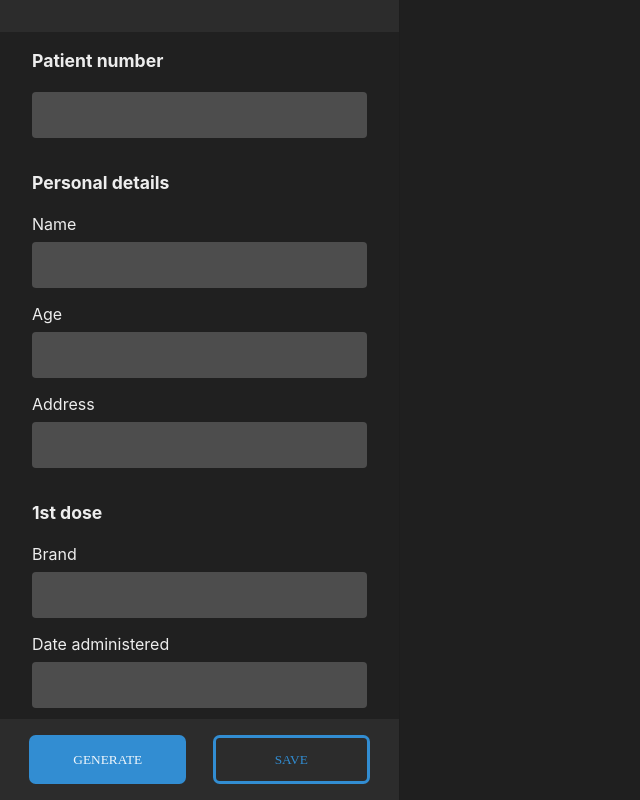
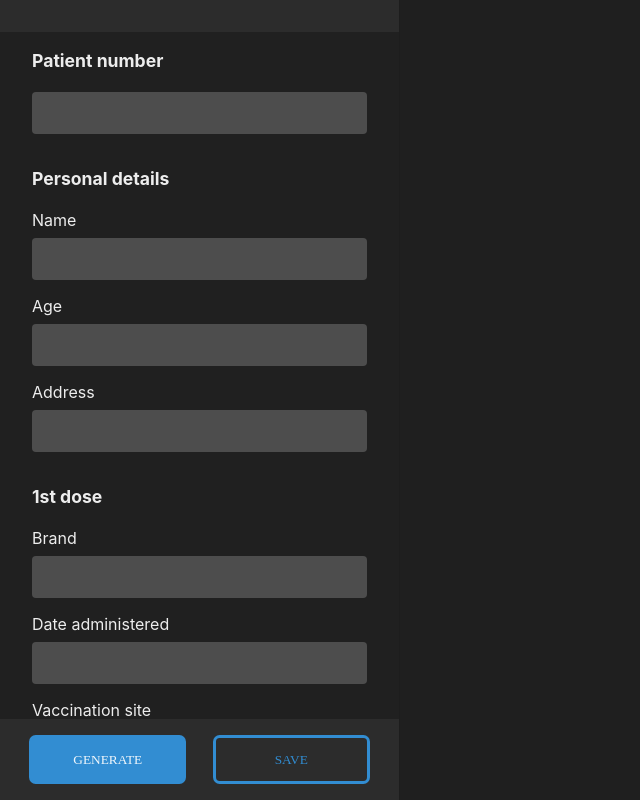
Before and after one commit to seanvelasco/vax-cert, a React app: page / in a window 1280 px wide. Shown: the whole page, without its empty margins (0-640 px from the left). Built offline with nearby package versions, Linux system fonts and the light colour scheme; no server answers.

Commit message:
Removed Windows-exclusive font for more extensive comptability

```diff
--- a/src/components/Field.js
+++ b/src/components/Field.js
@@ -6,7 +6,6 @@ const Wrapper = styled.form`
 
 const Form = styled.input`
 	font-size: 1em;
-	font-family:'Segoe UI';
 	background-color: #4d4d4d;
 	border-radius: 0.25em;
 	min-height: 40px;
```
